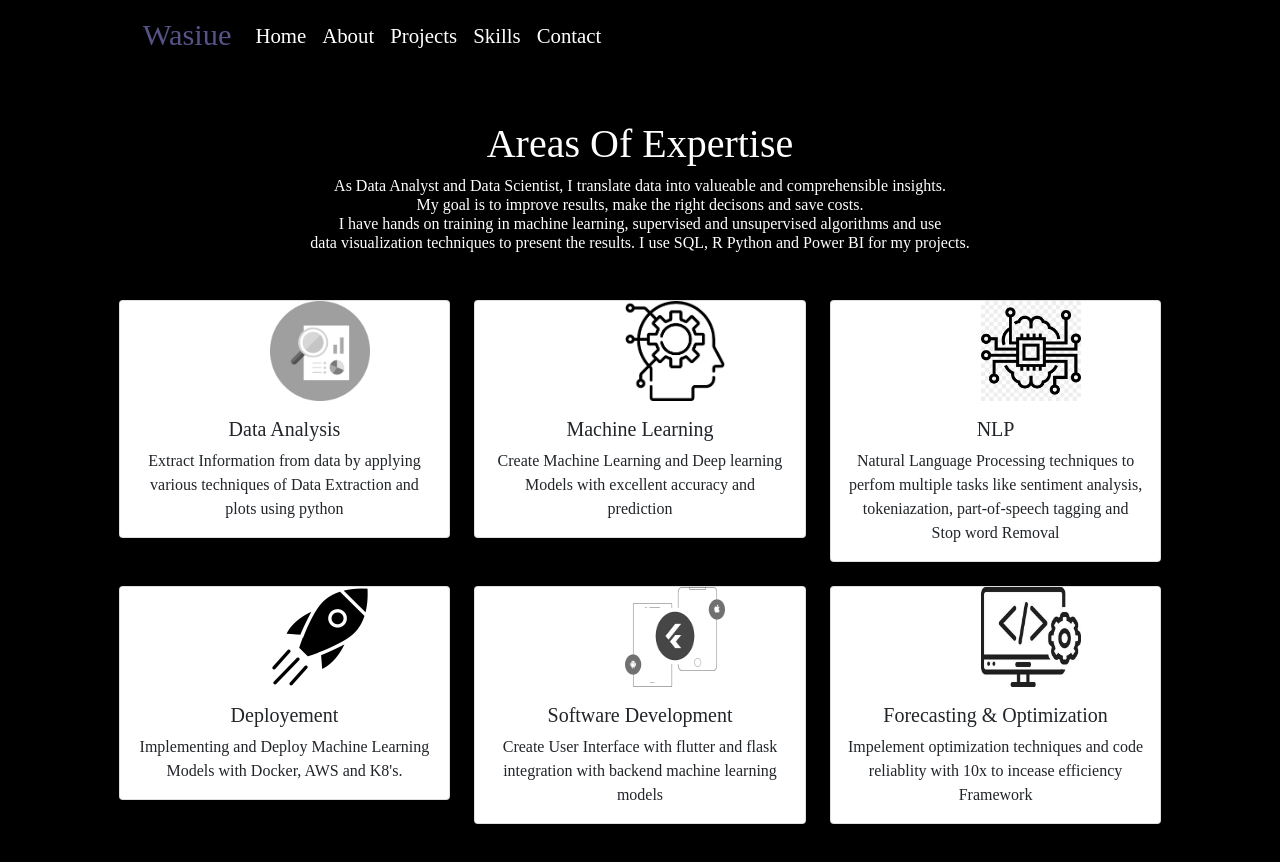
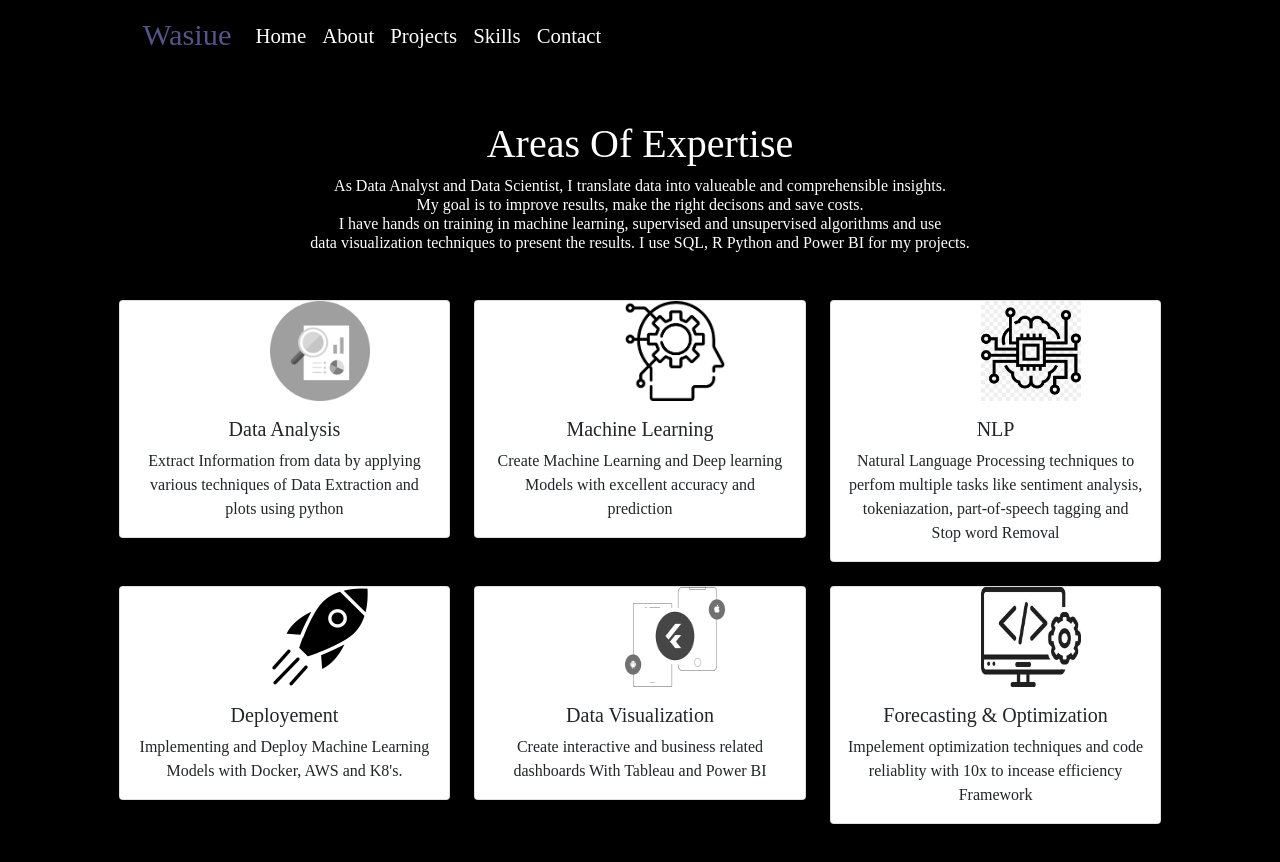
Before and after one commit to Wasiue03/portfolio, a React (Create React App) app: page /service in a window 1280 px wide. Shown: the top 862 px of the page. Built offline with nearby package versions, Linux system fonts and the light colour scheme.

Commit message:
added viz

```diff
--- a/src/Card.jsx
+++ b/src/Card.jsx
@@ -65,10 +65,9 @@ const Card = () => {
         <div className="card">
           <img src={flutter} class="card-img-top" alt="..." />
           <div class="card-body">
-            <h5 class="card-title">Software Development</h5>
+            <h5 class="card-title">Data Visualization</h5>
             <p class="card-text">
-              Create User Interface with flutter and flask integration with backend
-              machine learning models
+              Create interactive and business related dashboards With Tableau and Power BI
             </p>
 
           </div>
```
